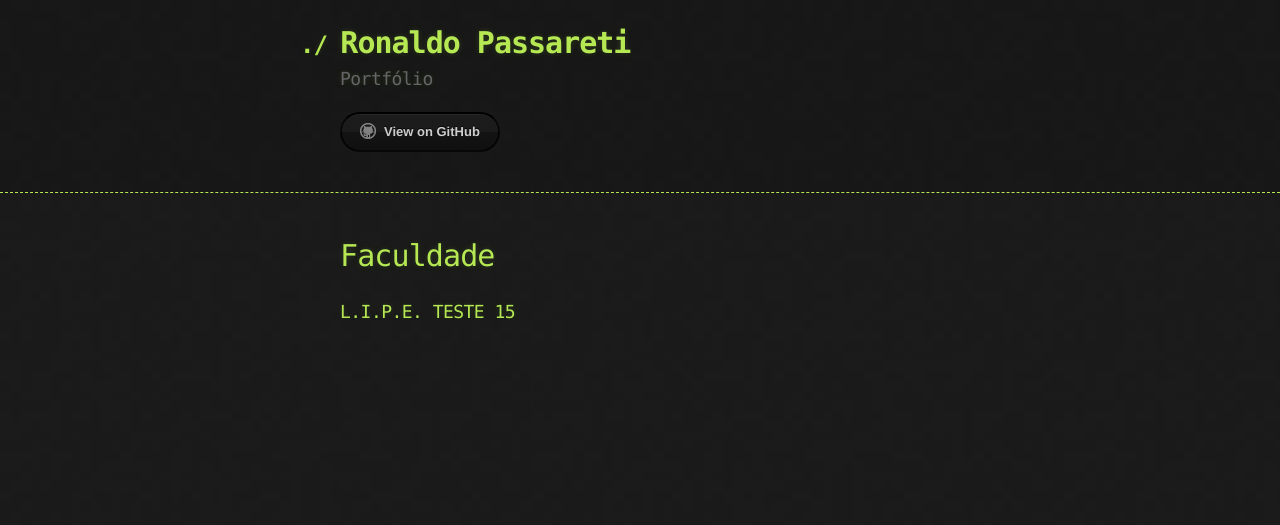
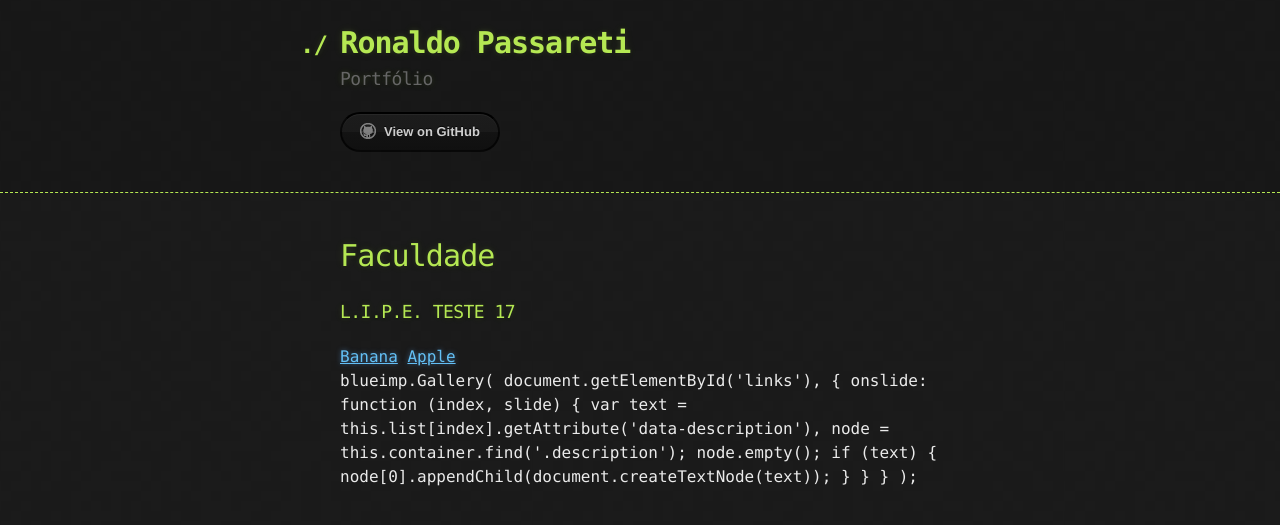
Before and after one commit to rpassareti/rpassareti.github.io, a Jekyll site: the page built from projetos.md, in a window 1280 px wide. Shown: the top 525 px of the page. Built offline with Jekyll 4.4.1, drawn with Linux system fonts in a browser that asks for light colours; our own code applies the rules of GitHub Pages for plain Markdown files.

Commit message:
Update projetos.md

```diff
--- a/projetos.md
+++ b/projetos.md
@@ -1,6 +1,6 @@
 # [](#header-1)Faculdade
 
-### [](#header-3)L.I.P.E. TESTE 15
+### [](#header-3)L.I.P.E. TESTE 17
 
 
 <html>
@@ -24,6 +16,27 @@
             <a class="play-pause"></a>
         </div>
 
+        <div id="links">
+            <a href="Imgs/LipePhoto/lipe1.png" title="Banana" data-description="This is a banana.">Banana</a>
+            <a href="Imgs/LipePhoto/lipe2.png" title="Apple" data-description="This is an apple.">Apple</a>
+        </div>
+
+        blueimp.Gallery(
+        document.getElementById('links'),
+        {
+            onslide: function (index, slide)
+            {
+                var text = this.list[index].getAttribute('data-description'),
+                    node = this.container.find('.description');
+                node.empty();
+                if (text)
+                {
+                    node[0].appendChild(document.createTextNode(text));
+                }
+            }
+        }
+        );
+
         <script src="js/blueimp-gallery.min.js"></script>
 
     </body>
```
Also changed, not shown: other parts of projetos.md (+0 -8 lines).
